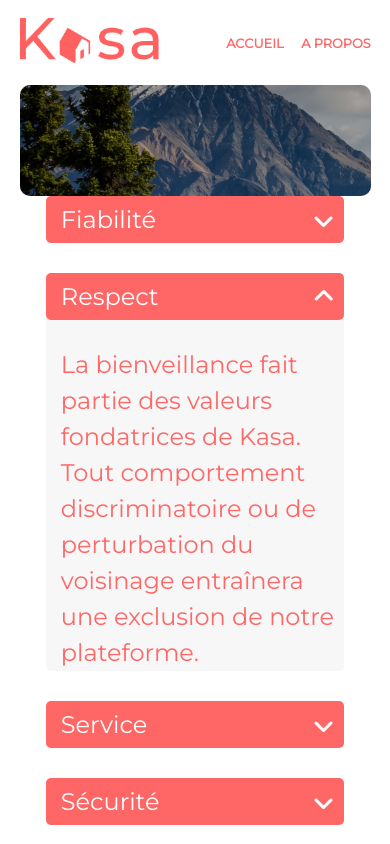
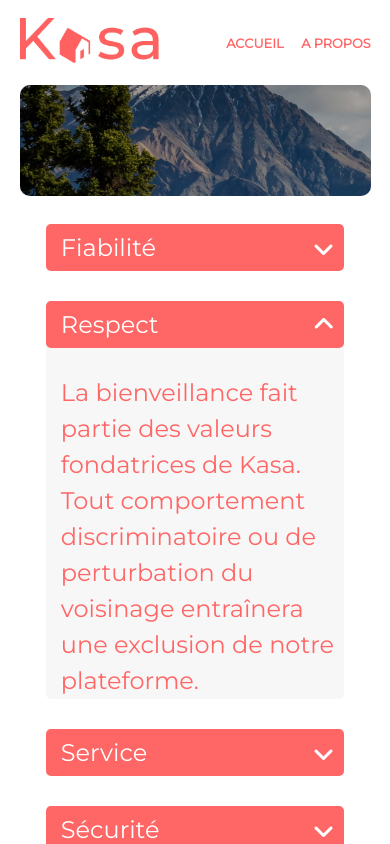
Before and after one commit to marie-lourdes/site-kasa, a React (Create React App) app in the folder Front-end/: page /about in a window 390 px wide. Shown: the top 844 px of the page. Built offline with nearby package versions, Linux system fonts and the light colour scheme; no server answers.

Commit message:
banner homepage: add img mobile

```diff
--- a/Front-end/src/bases/StyledGlobal.js
+++ b/Front-end/src/bases/StyledGlobal.js
@@ -72,7 +72,8 @@ main {
     box-sizing: border-box;
     @media screen and ${devices_mediaQueries.mobile}{
         width: auto;
-        margin: 0;
+        margin: 8% 0;
+
     }
 }
 
--- a/Front-end/src/layouts/StyledBanner.js
+++ b/Front-end/src/layouts/StyledBanner.js
@@ -1,6 +1,7 @@
 import styled from "styled-components"
 import colors from "../utils/colors"
 import bannerHome from "../assets/banner-home.png"
+import bannerHome_S from "../assets/banner-home-s.png"
 import bannerAbout from "../assets/banner-about.png"
 import devices_mediaQueries from "../utils/responsive-design/devices.js"
 
@@ -18,7 +19,9 @@ background: ${({ $about }) => $about ? `url(${bannerAbout}) no-repeat` : `url(${
 @media screen and ${devices_mediaQueries.mobile}{
     height: 111px;
     border-radius: 10px;
+    background: ${({ $about }) => $about ? `url(${bannerAbout})` : `url(${bannerHome_S})`};
 }
+
 &::before {
     content: "";
     background-color:${colors.backgroundBlack};
@@ -30,6 +33,7 @@ background: ${({ $about }) => $about ? `url(${bannerAbout}) no-repeat` : `url(${
     opacity: 0.3;
     mix-blend-mode: darken;
 }
+
 .title-home {
     position: absolute;
     color: white;
```
Also changed, not shown: Front-end/src/assets/banner-home-s.png (added).
